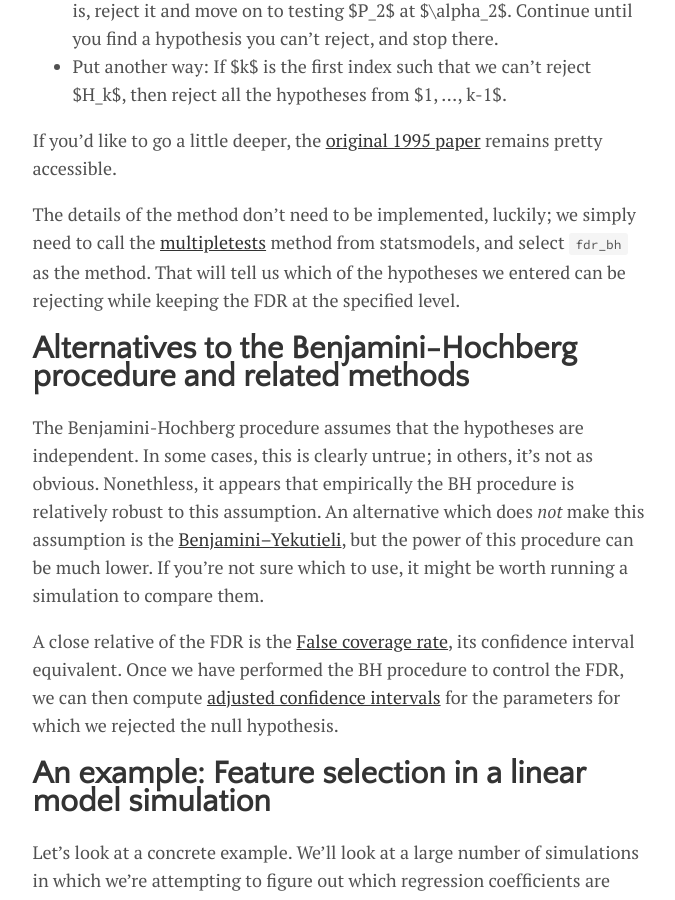
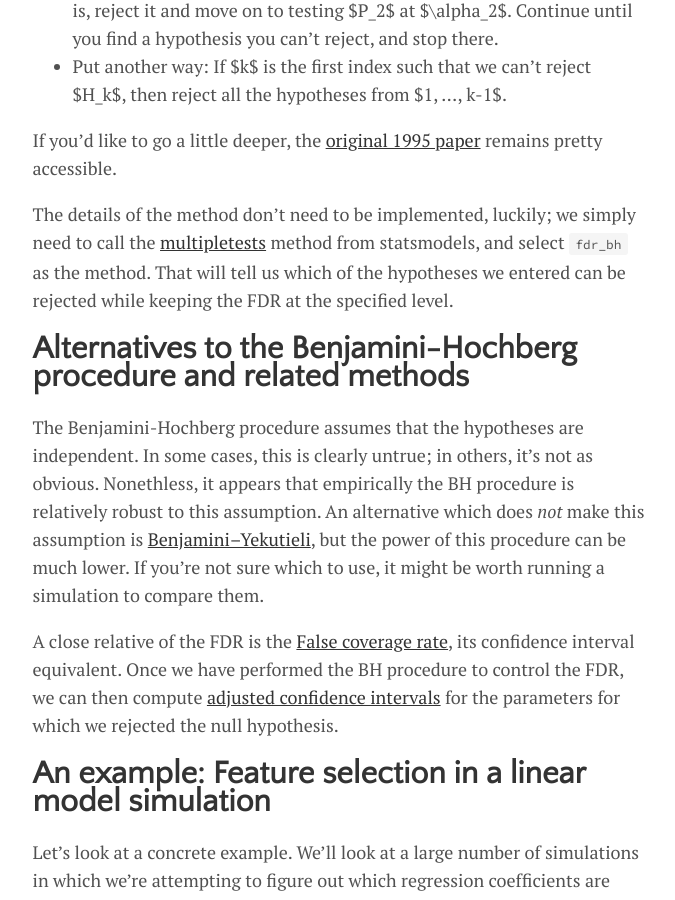
Before and after one commit to lmc2179/lmc2179.github.io, a Jekyll site: the page built from _posts/2020-08-09-fdr.md, in a window 1280 px wide and 900 px high, scrolled down 3835 px. Shown: the whole window, without its empty margins (300-975 px from the left). Built offline with Jekyll 4.4.1, drawn with Linux system fonts in a browser that asks for light colours.

Commit message:
Update 2020-08-09-fdr.md

```diff
--- a/_posts/2020-08-09-fdr.md
+++ b/_posts/2020-08-09-fdr.md
@@ -56,11 +56,11 @@ The most well-known method of controlling the FDR is the [Benjamini-Hochberg pro
 
 If you'd like to go a little deeper, the [original 1995 paper](http://www.math.tau.ac.il/~ybenja/MyPapers/benjamini_hochberg1995.pdf) remains pretty accessible.
 
-The details of the method don't need to be implemented, luckily; we simply need to call the [multipletests](https://www.statsmodels.org/dev/generated/statsmodels.stats.multitest.multipletests.html) method from statsmodels, and select `fdr_bh` as the method. That will tell us which of the hypotheses we entered can be rejecting while keeping the FDR at the specified level.
+The details of the method don't need to be implemented, luckily; we simply need to call the [multipletests](https://www.statsmodels.org/dev/generated/statsmodels.stats.multitest.multipletests.html) method from statsmodels, and select `fdr_bh` as the method. That will tell us which of the hypotheses we entered can be rejected while keeping the FDR at the specified level.
 
 # Alternatives to the Benjamini-Hochberg procedure and related methods
 
-The Benjamini-Hochberg procedure assumes that the hypotheses are independent. In some cases, this is clearly untrue; in others, it's not as obvious. Nonethless, it appears that empirically the BH procedure is relatively robust to this assumption. An alternative which does *not* make this assumption is the  [Benjamini–Yekutieli](http://www.math.tau.ac.il/~ybenja/MyPapers/benjamini_yekutieli_ANNSTAT2001.pdf), but the power of this procedure can be much lower. If you're not sure which to use, it might be worth running a simulation to compare them.
+The Benjamini-Hochberg procedure assumes that the hypotheses are independent. In some cases, this is clearly untrue; in others, it's not as obvious. Nonethless, it appears that empirically the BH procedure is relatively robust to this assumption. An alternative which does *not* make this assumption is [Benjamini–Yekutieli](http://www.math.tau.ac.il/~ybenja/MyPapers/benjamini_yekutieli_ANNSTAT2001.pdf), but the power of this procedure can be much lower. If you're not sure which to use, it might be worth running a simulation to compare them.
 
 A close relative of the FDR is the [False coverage rate](https://en.wikipedia.org/wiki/False_coverage_rate), its confidence interval equivalent. Once we have performed the BH procedure to control the FDR, we can then compute [adjusted confidence intervals](https://en.wikipedia.org/wiki/False_coverage_rate#FCR-adjusted_BH-selected_CIs) for the parameters for which we rejected the null hypothesis.
 
```
